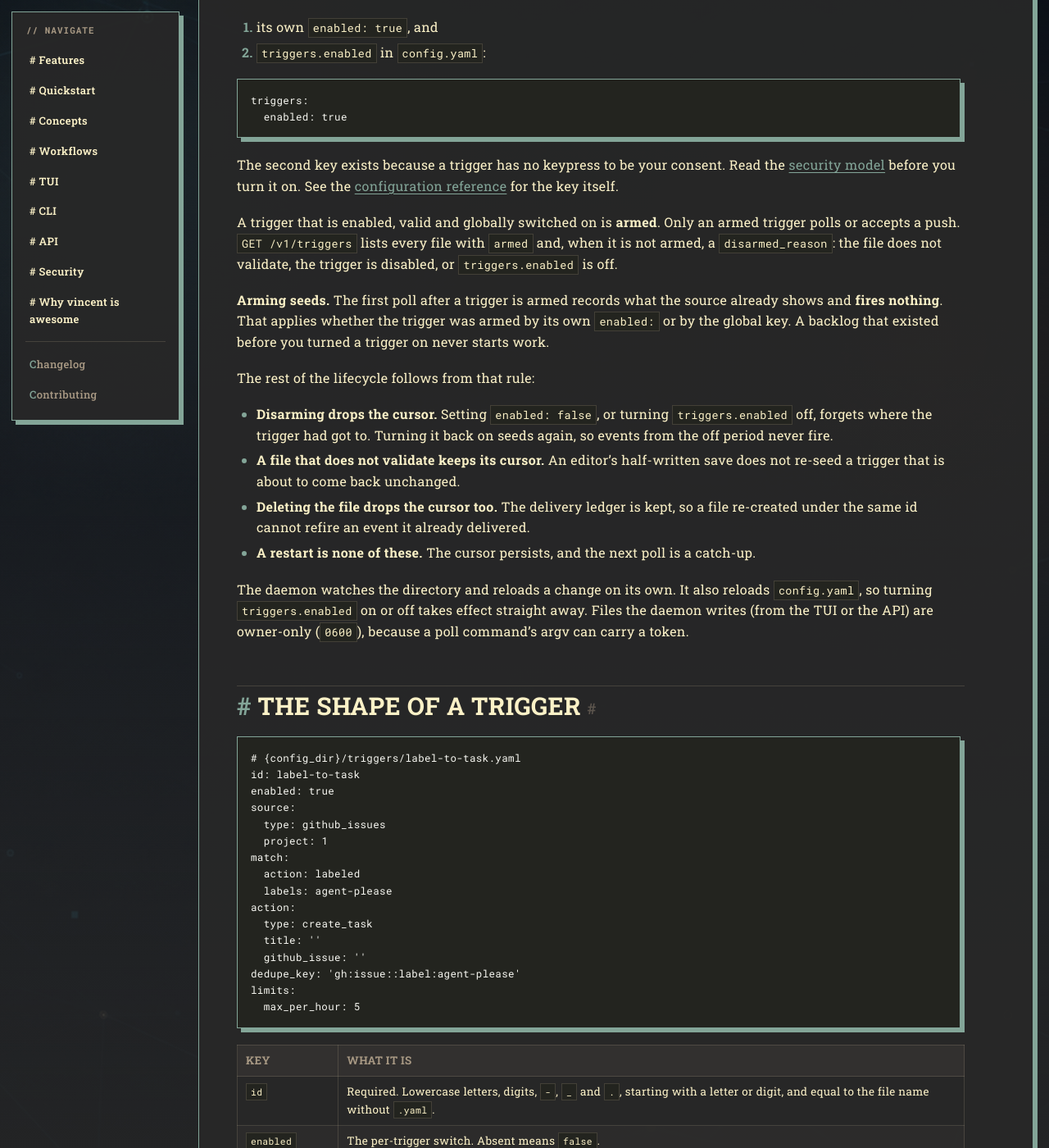
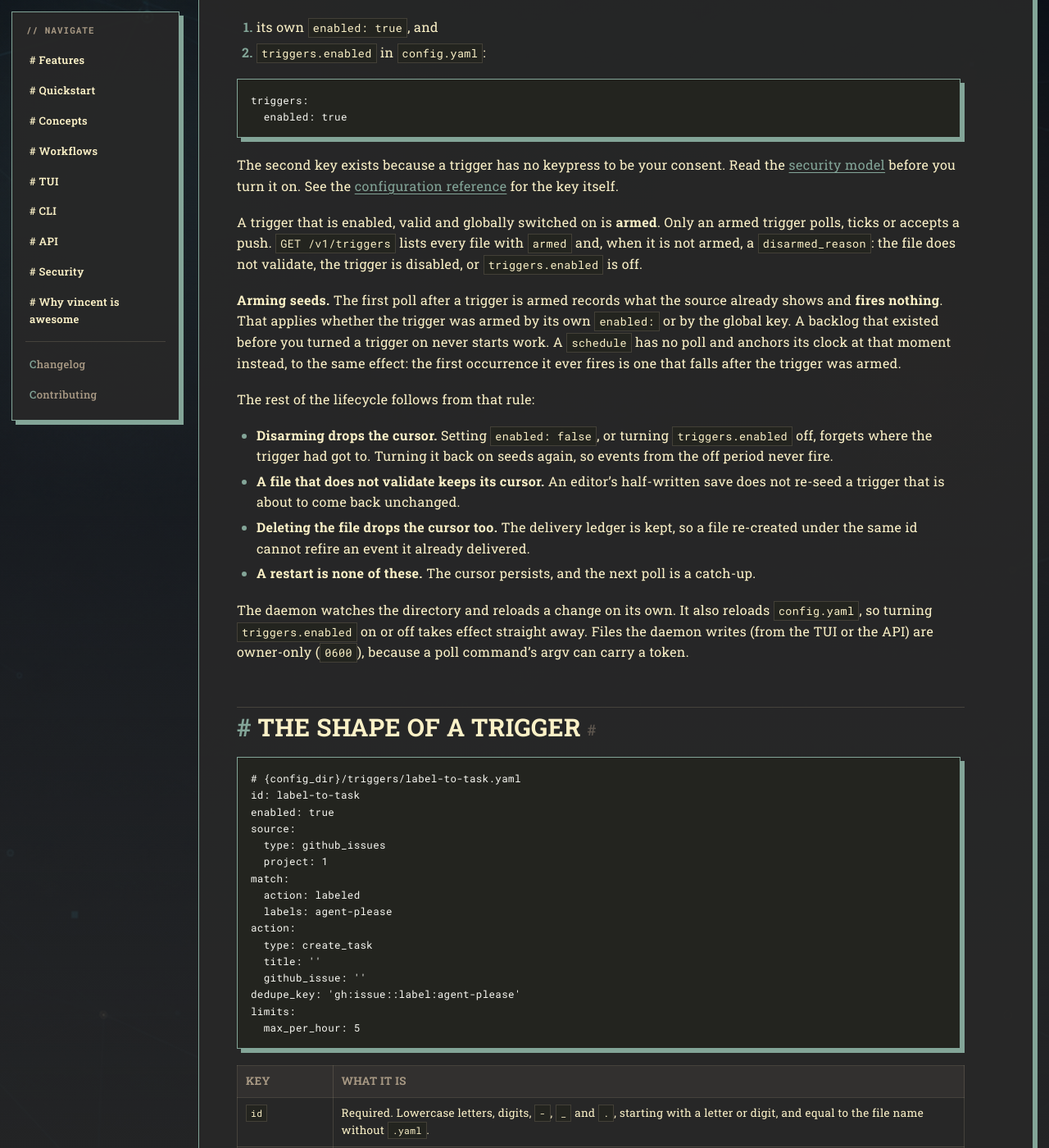
Before and after one commit to lezli01/vincent, a Jekyll site: the page built from docs/guides/triggers.md, in a window 1280 px wide and 1400 px high, scrolled down 787 px. Shown: the whole window at 82% size. Built offline with Jekyll 4.4.1, drawn with Linux system fonts in a browser that asks for light colours; some of the changed text lies outside the part shown.

Commit message:
docs: name the schedule source where the trigger pages enumerate sources
The audit of the type: schedule change found six public claims the fifth
source type made false or incomplete, and one that was never true.

Stale because a fifth source exists: the trigger guide's top-level field
table still listed four `source.type` values; its dry-run section and the
API page's trigger intro, the docs index row, the `triggers` config key
and the TUI guide's poll-health sentence all enumerated command, GitHub
and a signed push with no clock. The TUI guide's armed hint and poll cell
are derived from internal/tui/triggersrender.go, which now answers
`clock` beside `push` and words the hint per source.

Never true: the guide said `vincent trigger poll` refuses a schedule.
There is no such command — the cobra tree has `trigger validate`, `ls`,
`apply` and `test`. The dry poll is the triggers view's `X` and the
`trigger_poll` MCP tool, both of which the route's 400 does refuse.

`poll.last_poll_at` is not null on a schedule: `carry` sets it on the
seed and on every fire, so the API page and the skill's debugging
reference say what it means there rather than claiming it stays unset.
The debugging reference's per-source health section gains the fifth
entry; the skill tree's recorded hash follows, at the same unreleased
1.1.0.

Co-Authored-By: Claude Opus 5 (1M context) <noreply@anthropic.com>

```diff
--- a/docs/guides/triggers.md
+++ b/docs/guides/triggers.md
@@ -38,15 +38,17 @@ before you turn it on. See the
 [configuration reference](../reference/configuration.md#triggers) for the key
 itself.
 
-A trigger that is enabled, valid and globally switched on is **armed**. Only an
-armed trigger polls or accepts a push. `GET /v1/triggers` lists every file with
-`armed` and, when it is not armed, a `disarmed_reason`: the file does not
-validate, the trigger is disabled, or `triggers.enabled` is off.
+A trigger that is enabled, valid and globally switched on is **armed**. Only
+an armed trigger polls, ticks or accepts a push. `GET /v1/triggers` lists
+every file with `armed` and, when it is not armed, a `disarmed_reason`: the
+file does not validate, the trigger is disabled, or `triggers.enabled` is off.
 
 **Arming seeds.** The first poll after a trigger is armed records what the
 source already shows and **fires nothing**. That applies whether the trigger was
 armed by its own `enabled:` or by the global key. A backlog that existed before
-you turned a trigger on never starts work.
+you turned a trigger on never starts work. A `schedule` has no poll and anchors
+its clock at that moment instead, to the same effect: the first occurrence it
+ever fires is one that falls after the trigger was armed.
 
 The rest of the lifecycle follows from that rule:
 
@@ -91,7 +93,7 @@ limits:
 |---|---|
 | `id` | Required. Lowercase letters, digits, `-`, `_` and `.`, starting with a letter or digit, and equal to the file name without `.yaml`. |
 | `enabled` | The per-trigger switch. Absent means `false`. |
-| `source` | Where events come from: `type` (`command`, `github_issues`, `github_prs` or `http`), `project`, and the keys that type takes. |
+| `source` | Where events come from: `type` (`command`, `github_issues`, `github_prs`, `http` or `schedule`), `project`, and the keys that type takes. |
 | `match` | A cheap prefilter: dotted paths into the event, each with the value it must have. |
 | `if` | A guard over `.Event` that must render `true` or `false`. |
 | `allowed_actors` | GitHub sources only: the issue or pull-request **authors** whose events may pass. |
@@ -473,11 +475,12 @@ action:
 Because `id` is the occurrence, the default `dedupe_key` already makes two
 evaluations of one occurrence fire once — you do not need a template for it.
 
-A schedule has no source to run once, so `POST /v1/triggers/{id}/poll` and
-`vincent trigger poll` refuse it. Use `vincent trigger test` with a synthetic
-event instead. And a scheduled `follow_up` or `retry` whose `branch` renders to
-a branch no unarchived task is on is silent by design: the ledger records
-`refused`, and nothing else happens.
+A schedule has no source to run once, so `POST /v1/triggers/{id}/poll` refuses
+it, and with it the triggers view's `X` and the `trigger_poll` MCP tool. Use
+`vincent trigger test` with a synthetic event instead. And a scheduled
+`follow_up` or `retry` whose `branch` renders to a branch no unarchived task
+is on is silent by design: the ledger records `refused`, and nothing else
+happens.
 
 ## Actions
 
@@ -583,8 +586,9 @@ against, so it judges nothing and `events` comes back empty. The
 answer holds `seed` (a real poll now would only seed), `events` (one judgement
 each), `truncated` (events past the cap of 20), `refused` (command output lines
 that were not events), the `cursor` the command printed, and `error` when the
-command or listing failed. A failing poll still answers `200`. An `http` trigger
-has no poll, and the route answers `400`.
+command or listing failed. A failing poll still answers `200`. A trigger with
+no source to run once — `http`, which is pushed, and `schedule`, which is a
+clock — is a `400`.
 
 The command itself really runs, so whatever it does outside vincent still
 happens.
```
Also changed, not shown: docs/README.md (+1 -1 lines), docs/features.md (+9 -8 lines), docs/guides/tui.md (+10 -7 lines), docs/reference/api.md (+8 -5 lines), docs/reference/configuration.md (+6 -6 lines), skills/vincent-triggers/references/debugging.md (+9 -0 lines), 1 other file.
